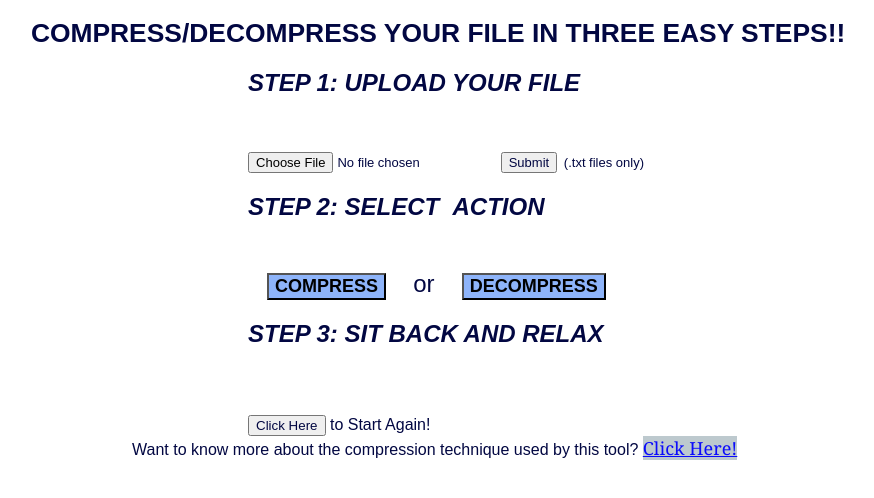
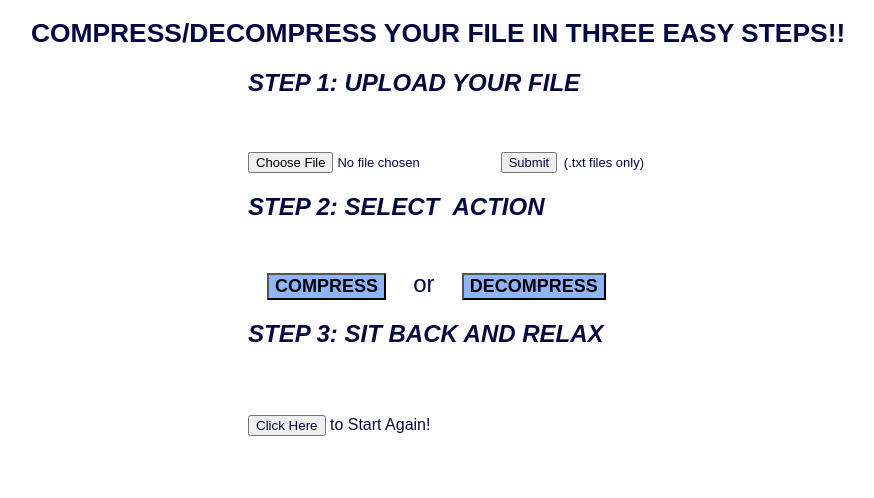
Before and after one commit to Pratik57/TextCompressor, a plain HTML site: page index.html in a window 1280 px wide. Shown: the whole page, without its empty margins (192-1066 px from the left). Drawn offline with Linux system fonts and the light colour scheme.

Commit message:
Update index.html

```diff
--- a/index.html
+++ b/index.html
@@ -53,10 +53,7 @@
 			<button type="button" onclick="location.reload()" >Click Here</button> to Start Again!
 		</span>
 	</div>
-	<span class="text">
-		Want to know more about the compression technique used by this tool?
-		<a href="info.html"	class="links" id="link1" target="_blank">Click Here!</a>
-	</span>
+
 
 </body>
 
```
